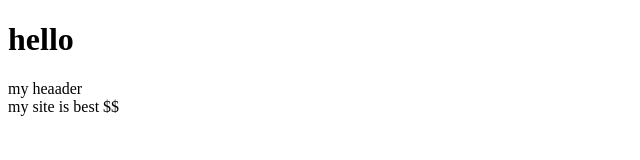
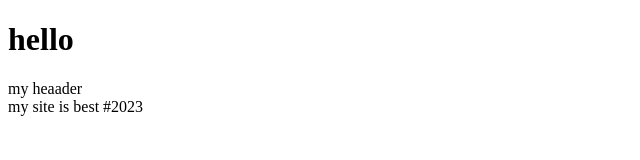
Before and after one commit to mozhdehkhodadadi/project1, a plain HTML site: page index.html in a window 1280 px wide. Shown: the full height of the page, 0-640 px from the left. Drawn offline with Linux system fonts and the light colour scheme.

Commit message:
edit year

```diff
--- a/index.html
+++ b/index.html
@@ -8,6 +8,6 @@
 <body>
     <h1>hello</h1>
     <header>my heaader</header>
-    <footer>my site is best $$</footer>
+    <footer>my site is best #2023</footer>
 </body>
 </html>
```
